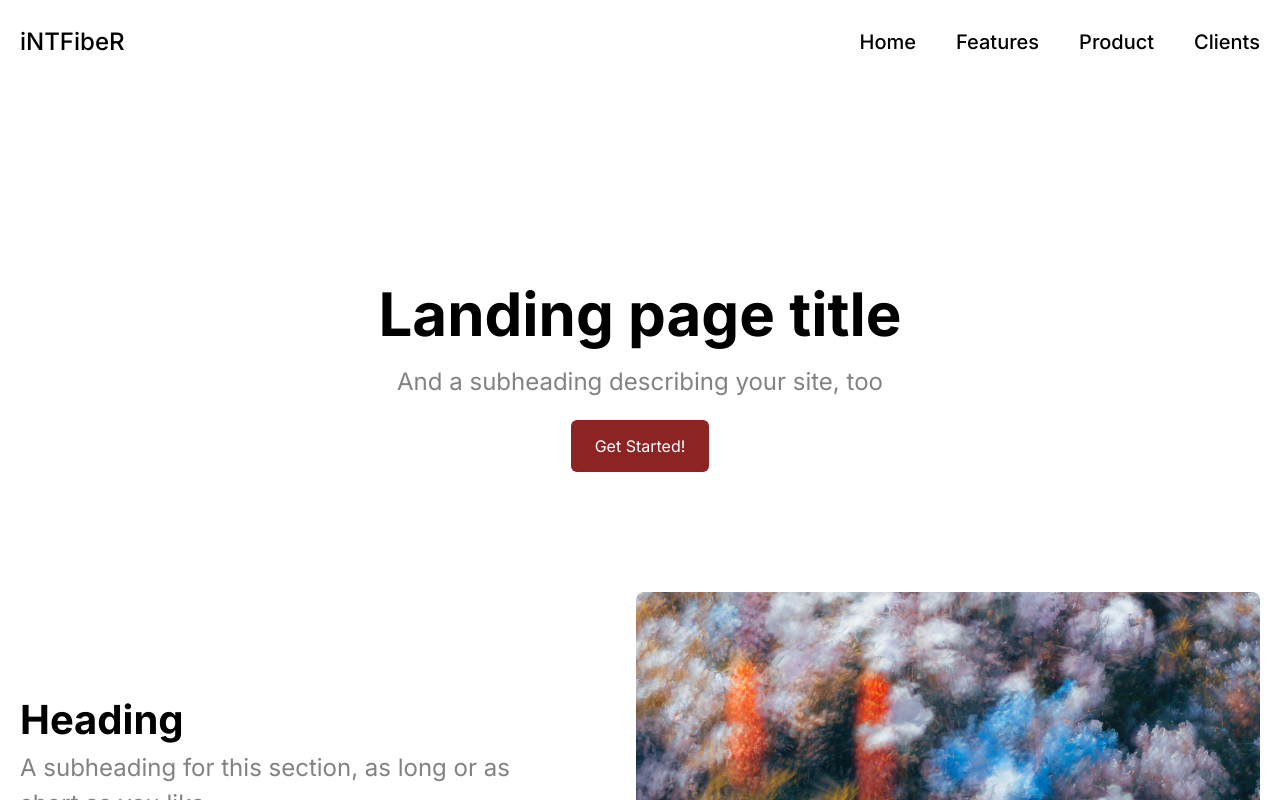
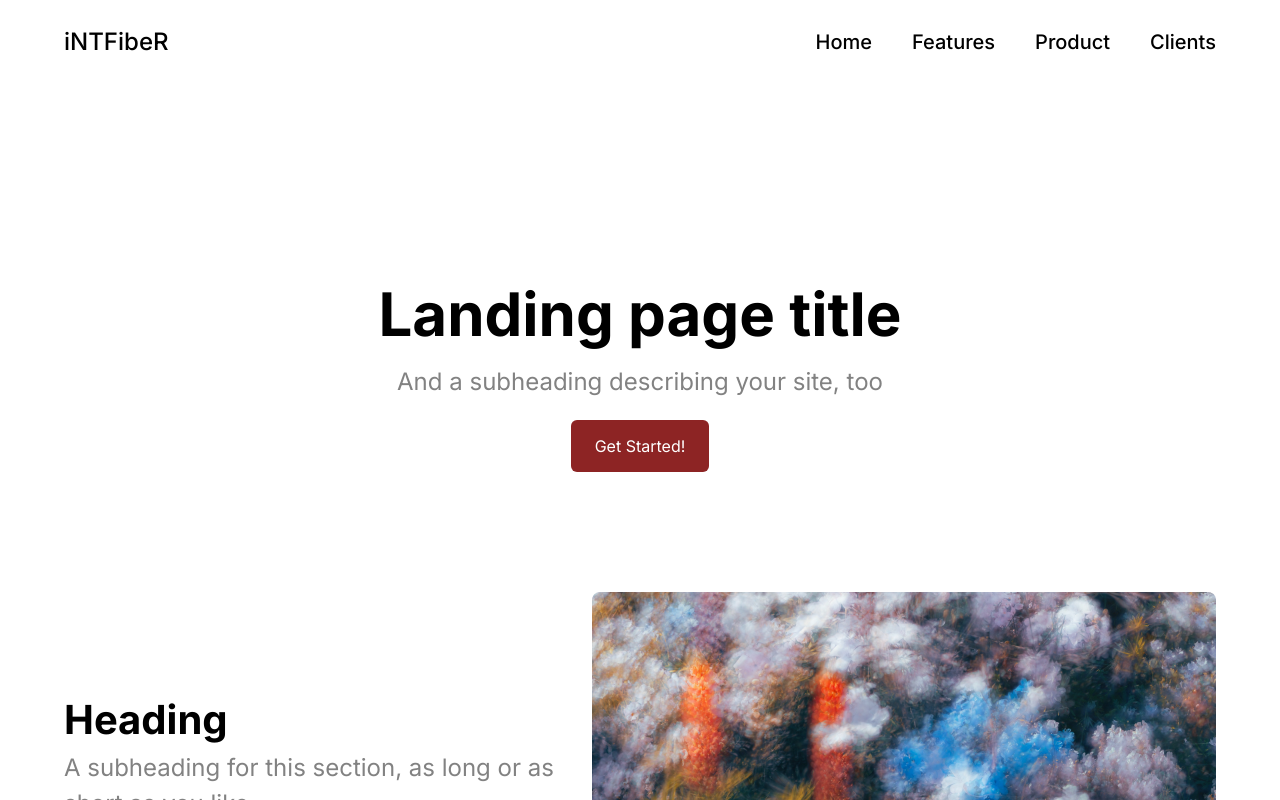
Before and after one commit to jamescasipong/isp-services, a React (Vite) app: page / in a window 1280 px wide. Shown: the top 800 px of the page. Built offline with nearby package versions, Linux system fonts and the light colour scheme.

Commit message:
just add padding on the entire web page

```diff
--- a/src/App.jsx
+++ b/src/App.jsx
@@ -5,14 +5,14 @@ function App() {
 
   return (
     <div className="bg-primary w-full overflow-hidden">
-      <div className="flex justify-center items-center">
+      <div className="flex justify-center items-center px-16">
         <div className="xl:max-w-[1280px] w-full">
             <Navbar></Navbar>
         </div>
       </div>
 
       <div className="flex justify-center items-start">
-        <div className="xl:max-w-[1280px] w-full">
+        <div className="xl:max-w-[1280px] w-full  px-16">
             <Home></Home>
         </div>
       </div>
--- a/src/components/sections/Home.jsx
+++ b/src/components/sections/Home.jsx
@@ -4,7 +4,7 @@ import {image} from '../../assets/index.js';
 
 const Home = () => {
   return (
-    <section id="home" className='flex w-full justify-center items-center flex-col gap-y-20 px-5'>
+    <section id="home" className='flex w-full justify-center items-center flex-col gap-y-20'>
         <div className='flex-col flex flex-1 items-center justify-center w-full py-10 mt-40 '>
             <h1 className='font-bold text-6xl mb-5'>Landing page title</h1>
             <p className='mb-5 description'>And a subheading describing your site, too</p>
--- a/src/components/sections/Navbar.jsx
+++ b/src/components/sections/Navbar.jsx
@@ -4,7 +4,7 @@ import {navLinks} from "../../constants";
 
 const Navbar = () => {
   return (
-    <section id='navbar' className='flex justify-between w-full py-6 items-center px-5'>
+    <section id='navbar' className='flex justify-between w-full py-6 items-center'>
         <div>
             <h2 className='text-black font-medium text-[24px] sm:px-0'>iNTFibeR</h2>
         </div>
```
